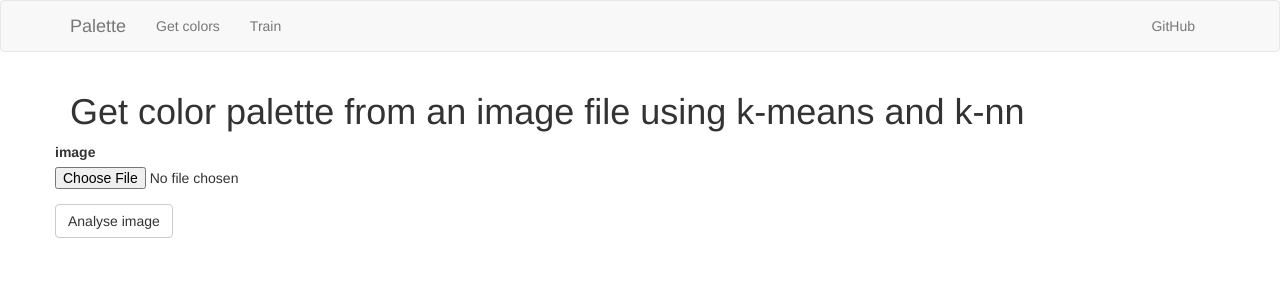
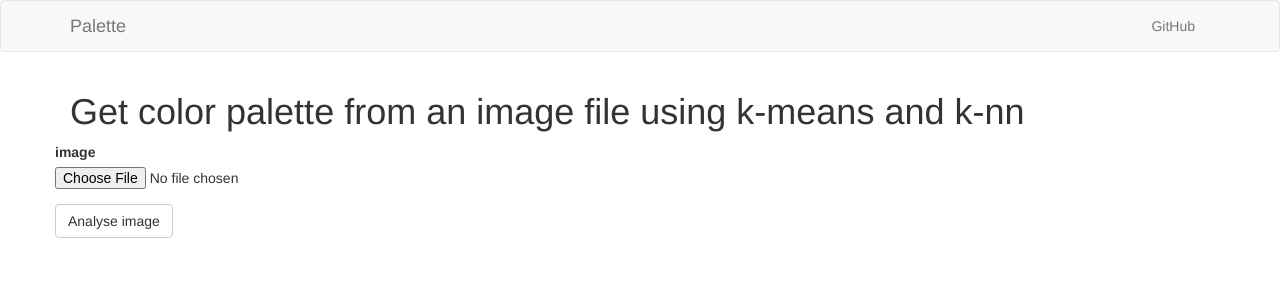
Before and after one commit to angristan/palette, a Flask app: page / in a window 1280 px wide. Shown: the top 300 px of the page. Run offline with Flask 2, Linux system fonts and the light colour scheme; some libraries are stand-ins or nearby versions.

Commit message:
Disable unused navbar links

```diff
--- a/app/templates/base.html
+++ b/app/templates/base.html
@@ -18,8 +18,8 @@
             </div>
             <div class="collapse navbar-collapse" id="bs-example-navbar-collapse-1">
                 <ul class="nav navbar-nav">
-                    <li><a href="{{ url_for('index') }}">Get colors</a></li>
-                    <li><a href="">Train</a></li>
+                    <!-- <li><a href="{{ url_for('index') }}">Get colors</a></li>
+                    <li><a href="">Train</a></li> -->
                 </ul>
                 <ul class="nav navbar-nav navbar-right">
 
```
